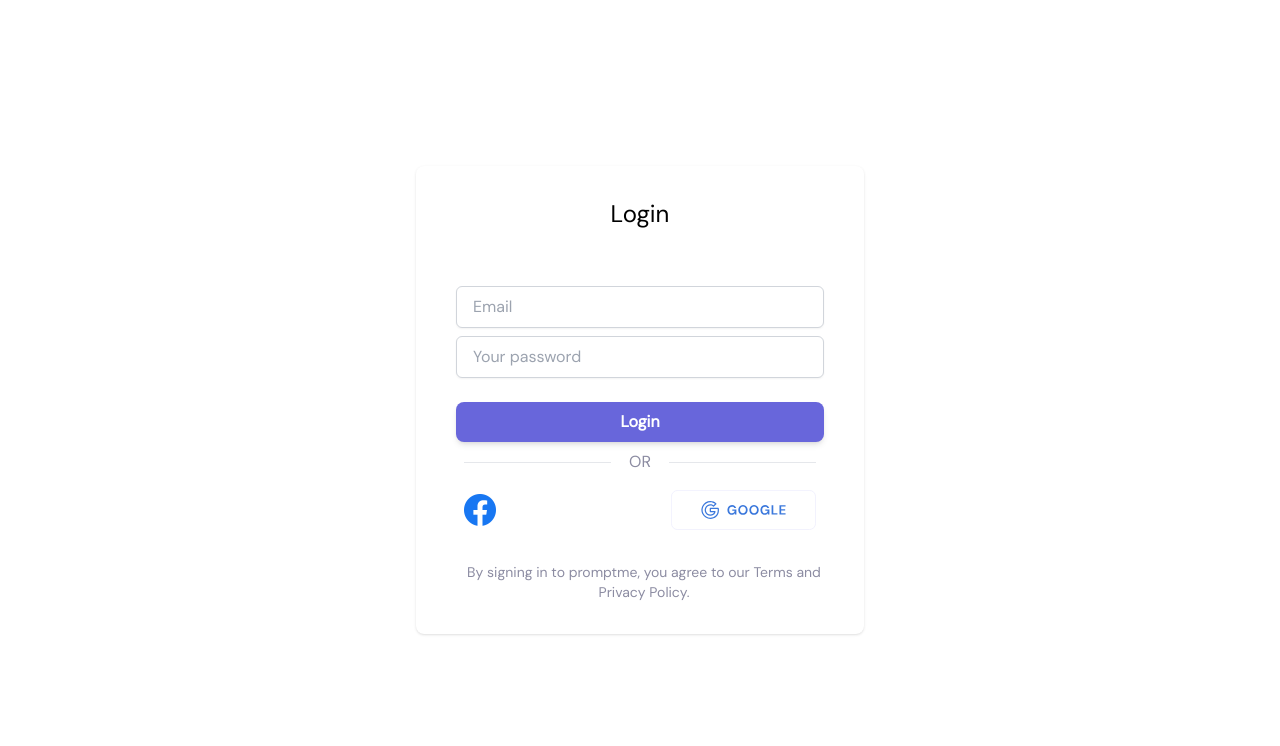
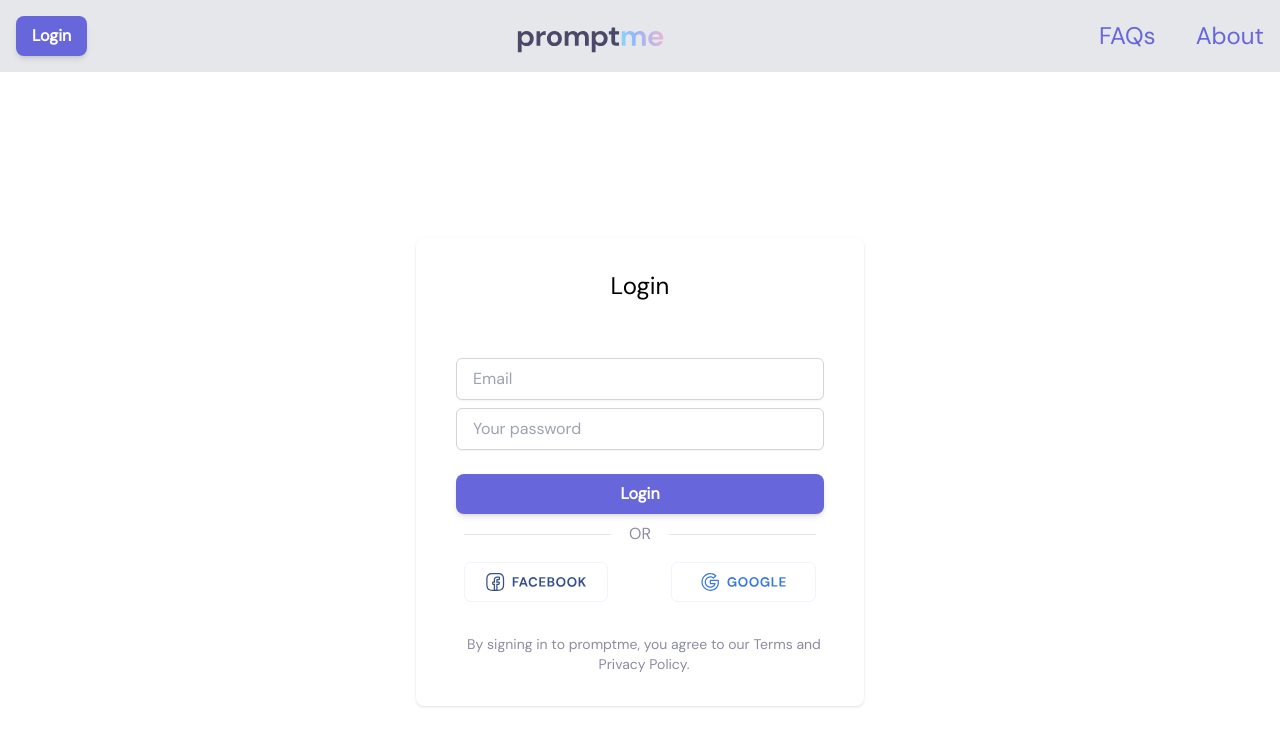
Before and after one commit to Co-Lab-You-Belong-in-Tech/PromptMe, a React (Vite) app: page /login in a window 1280 px wide. Shown: the top 746 px of the page. Built offline with nearby package versions, Linux system fonts and the light colour scheme.

Commit message:
Fix Login Page

```diff
--- a/src/assets/assets.jsx
+++ b/src/assets/assets.jsx
@@ -1,5 +1,5 @@
 import google from "./icons/google.svg";
-import facebook from "./icons/facebook.png";
+import facebook from "./icons/fb.svg";
 import twitter from "./icons/twitter.png";
 import whatsapp from "./icons/whatsapp.png";
 
--- a/src/components/pages/Login.jsx
+++ b/src/components/pages/Login.jsx
@@ -2,11 +2,13 @@ import React from 'react'
 import { Link } from 'react-router-dom'
 import { media } from '../../assets/assets'
 import Button from '../elements/Button'
+import Header from '../elements/Header'
 
 function Login() {
   return (
-    <section className="flex justify-center items-center h-full">
-      <div className="flex flex-col w-full max-w-md px-4 py-8 bg-white rounded-lg shadow dark:bg-gray-800 sm:px-6 md:px-8 lg:px-10">
+    <><Header>
+        </Header><section className="flex justify-center items-center h-full">
+          <div className="flex flex-col w-full max-w-md px-4 py-8 bg-white rounded-lg shadow sm:px-6 md:px-8 lg:px-10">
               <div className="self-center mb-6 text-xl font-light sm:text-2xl ">
                   Login
               </div>
@@ -22,31 +24,31 @@ function Login() {
                               <input type="password" id="sign-in-email" className=" rounded-md flex-1 appearance-none border border-gray-300 w-full py-2 px-4 bg-gray text-gray-700 placeholder-gray-400 shadow-sm text-base focus:outline-none focus:ring-2 focus:ring-primary focus:border-transparent" placeholder="Your password" />
                           </div>
                       </div>
-            <div >
+                      <div>
                       </div>
-            <Button >Login</Button>
+                      <Button>Login</Button>
                   </form>
               </div>
               <div className=' flex flex-row items-center text-center justify-between text-base m-2 text-[#8C8CA2]'>
                   <hr className=" w-5/12" />OR <hr className=" w-5/12" />
               </div>
-        <div className='flex flex-row justify-between items-center m-2' >
+              <div className='flex flex-row justify-between items-center m-2'>
                   <Link to="#">
-            <img className="w-8 h-8" src={media.facebook} alt="facebook" />
+                      <img className="h-10" src={media.facebook} alt="facebook" />
                   </Link>
                   <Link to="#">
                       <img className="h-10" src={media.google} alt="facebook" />
                   </Link>
               </div>
               <div className="flex items-center justify-center mt-6">
-          <Link to="/" target="_blank" className="inline-flex items-center text-sm bold text-center text-[#8C8CA2] hover:text-gray-700 dark:text-gray-100 dark:hover:text-white">
+                  <div className="inline-flex items-center text-sm bold text-center text-[#8C8CA2] hover:text-gray-700">
                       <span className="ml-2">
                           By signing in to promptme, you agree to our Terms and Privacy Policy.
                       </span>
-          </Link>
                   </div>
               </div>
-    </section>
+          </div>
+      </section></>
   )
 }
 
```
Also changed, not shown: src/assets/icons/fb.svg (added). Lines whose indentation alone changed are shown as unchanged.
